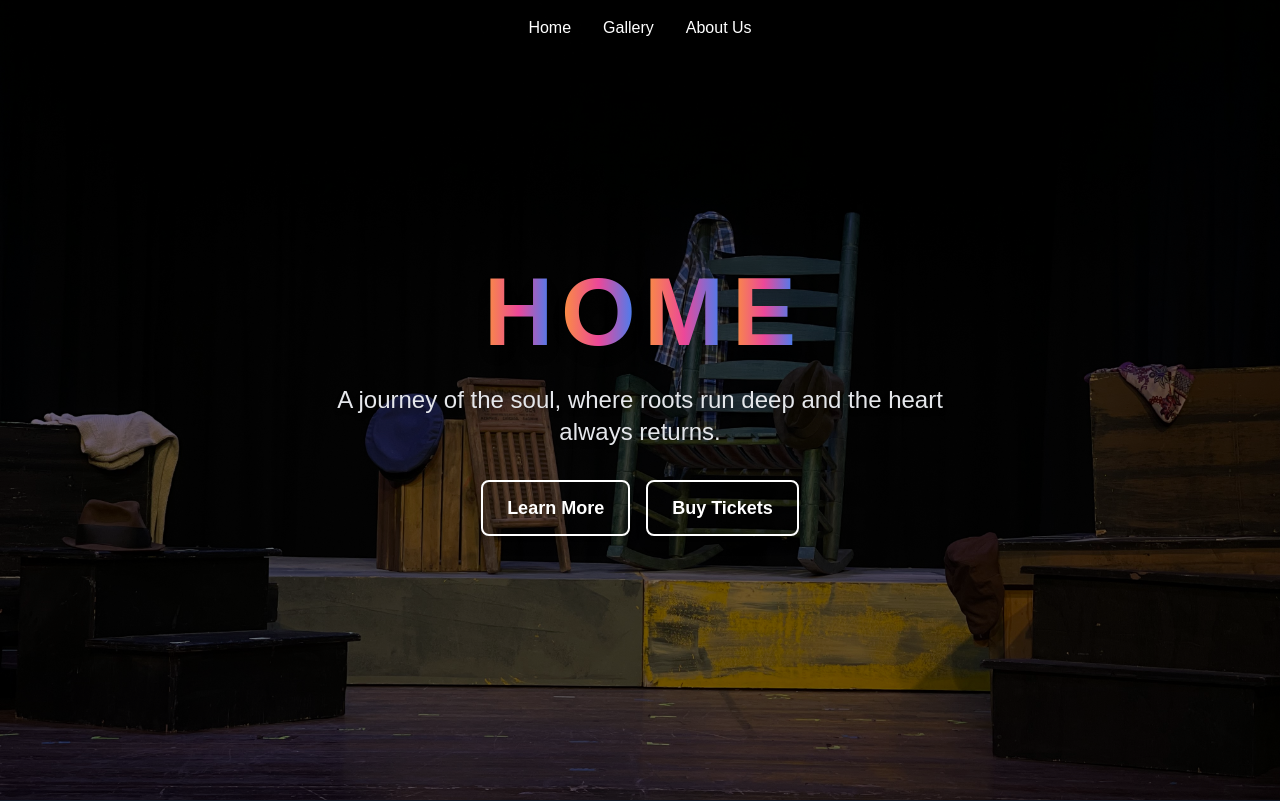
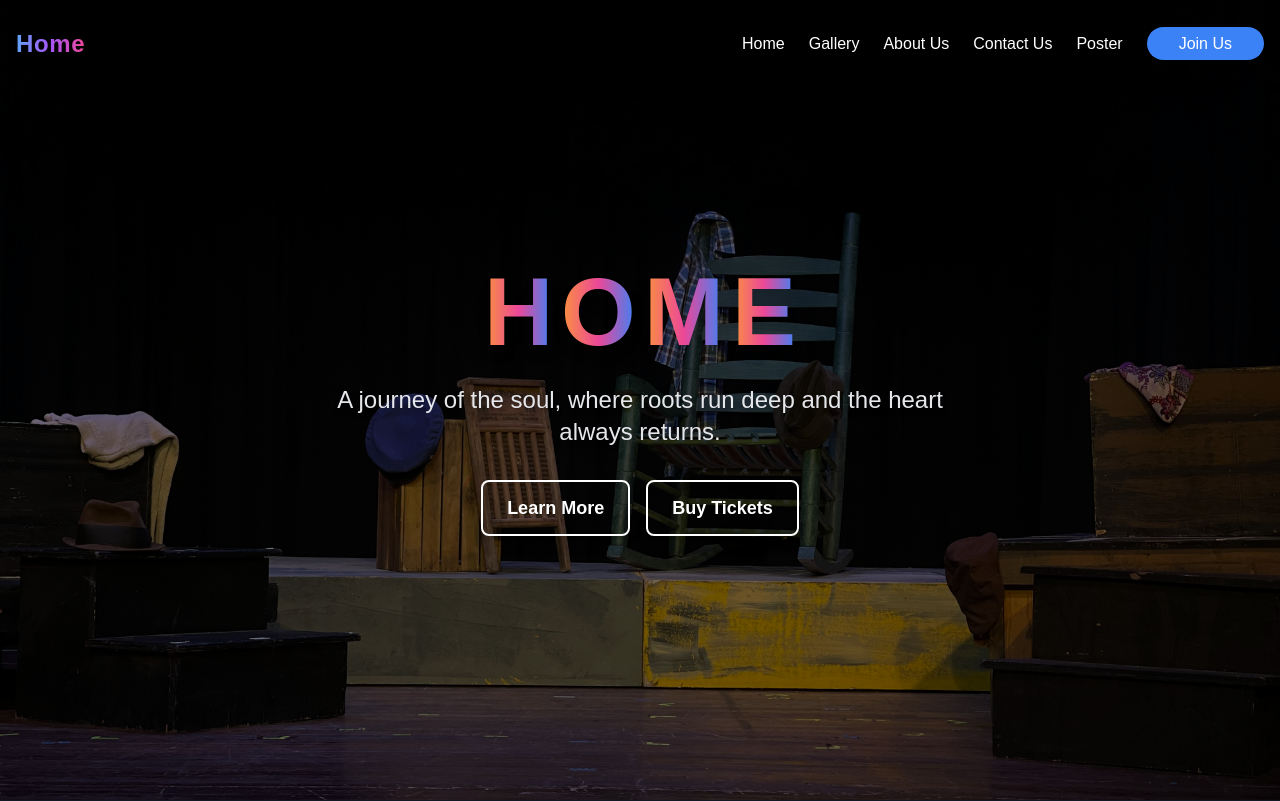
Before and after one commit to 4cyberlord/Fisk-University-Theatre, a Next.js app: page / in a window 1280 px wide. Shown: the top 801 px of the page. Built offline with nearby package versions, Linux system fonts and the light colour scheme.

Commit message:
Navigation updated

```diff
--- a/src/app/page.js
+++ b/src/app/page.js
@@ -2,20 +2,26 @@
 
 import { useEffect } from 'react';
 import Image from 'next/image';
+import { Inter } from 'next/font/google'
+
+
+const inter = Inter({
+  subsets: ['latin'],
+  variable: '--font-inter',
+})
+
 
 export default function Home() {
   useEffect(() => {
-    // Prevent scrolling when the page is loaded
     document.body.classList.add('overflow-hidden');
 
-    // Cleanup the effect when component unmounts
     return () => {
       document.body.classList.remove('overflow-hidden');
     };
   }, []);
 
   return (
-    <div className="relative w-full h-screen bg-gray-900">
+    <div className="relative w-full h-screen bg-gray-900 {`${inter.variable} font-sans`}">
       {/* Background Image */}
       <Image
         src="/theather.jpg"
@@ -25,13 +31,9 @@ export default function Home() {
         priority
         className="absolute inset-0 z-0"
       />
-
-      {/* Dark Overlay */}
       <div className="absolute inset-0 bg-black bg-opacity-50 z-10"></div>
 
-      {/* Main Content */}
       <main className="relative z-20 flex flex-col justify-center items-center h-full text-center">
-        {/* HOME Text with Multiple Transition Effects */}
         <div className="relative flex space-x-2">
           <span className="text-6xl md:text-8xl font-bold text-transparent bg-clip-text bg-gradient-to-r from-orange-400 via-pink-500 to-blue-500 drop-shadow-lg mb-6 animate-rotateIn">
             H
@@ -51,7 +53,6 @@ export default function Home() {
           A journey of the soul, where roots run deep and the heart always returns.
         </p>
 
-        {/* Call to Action Buttons */}
         <div className="flex gap-4 flex-col sm:flex-row items-center">
           <a className="text-white border-2 border-white px-6 py-3 rounded-lg font-semibold text-lg shadow-lg transition-all duration-300 hover:border-green-400"
             href="/about">
--- a/src/components/Footer.js
+++ b/src/components/Footer.js
@@ -7,9 +7,7 @@ export default function Footer() {
   return (
     <footer className="bg-gray-900 text-white py-8">
       <div className="container mx-auto px-6 lg:px-8">
-        {/* Grid layout that changes based on screen size */}
         <div className="grid grid-cols-1 md:grid-cols-2 lg:grid-cols-3 gap-8">
-          {/* Column 1: Play Title and Director */}
           <div className="text-center lg:text-left">
             <h2 className="text-2xl font-bold mb-2">Home</h2>
             <p className="text-gray-400">Directed by Persephone Felder Fentress</p>
--- a/src/components/NavBar.js
+++ b/src/components/NavBar.js
@@ -4,8 +4,17 @@ import Link from 'next/link';
 
 export default function NavBar() {
   return (
-    <nav className="absolute top-0 w-full p-4 bg-transparent z-50">
-      <ul className="flex justify-center space-x-8 text-white">
+    <nav className="absolute top-0 w-full p-4 bg-transparent z-50 mt-3 {`${inter.variable} font-sans`}">
+      <div className="container mx-auto flex justify-between items-center">
+        <div className="text-white font-bold text-lg">
+          <Link href="/">
+            <span className="text-2xl font-extrabold bg-gradient-to-r from-blue-400 via-purple-500 to-pink-500 bg-clip-text text-transparent tracking-wide drop-shadow-lg hover:drop-shadow-2xl transition duration-300">
+              Home
+            </span>
+          </Link>
+        </div>
+
+        <ul className="flex space-x-6 text-white items-center">
           <li>
             <Link href="/" className="hover:text-gray-400 transition duration-300">
               Home
@@ -21,7 +30,25 @@ export default function NavBar() {
               About Us
             </Link>
           </li>
+          <li>
+            <Link href="/contact" className="hover:text-gray-400 transition duration-300">
+              Contact Us
+            </Link>
+          </li>
+          <li>
+            <Link href="/poster" className="hover:text-gray-400 transition duration-300">
+              Poster
+            </Link>
+          </li>
+          <li>
+            <Link href="/join">
+              <span className="bg-blue-500 hover:bg-blue-600 text-white py-2 px-8 rounded-full transition duration-300">
+                Join Us
+              </span>
+            </Link>
+          </li>
         </ul>
+      </div>
     </nav>
   );
 }
```
Lines whose indentation alone changed are shown as unchanged.
